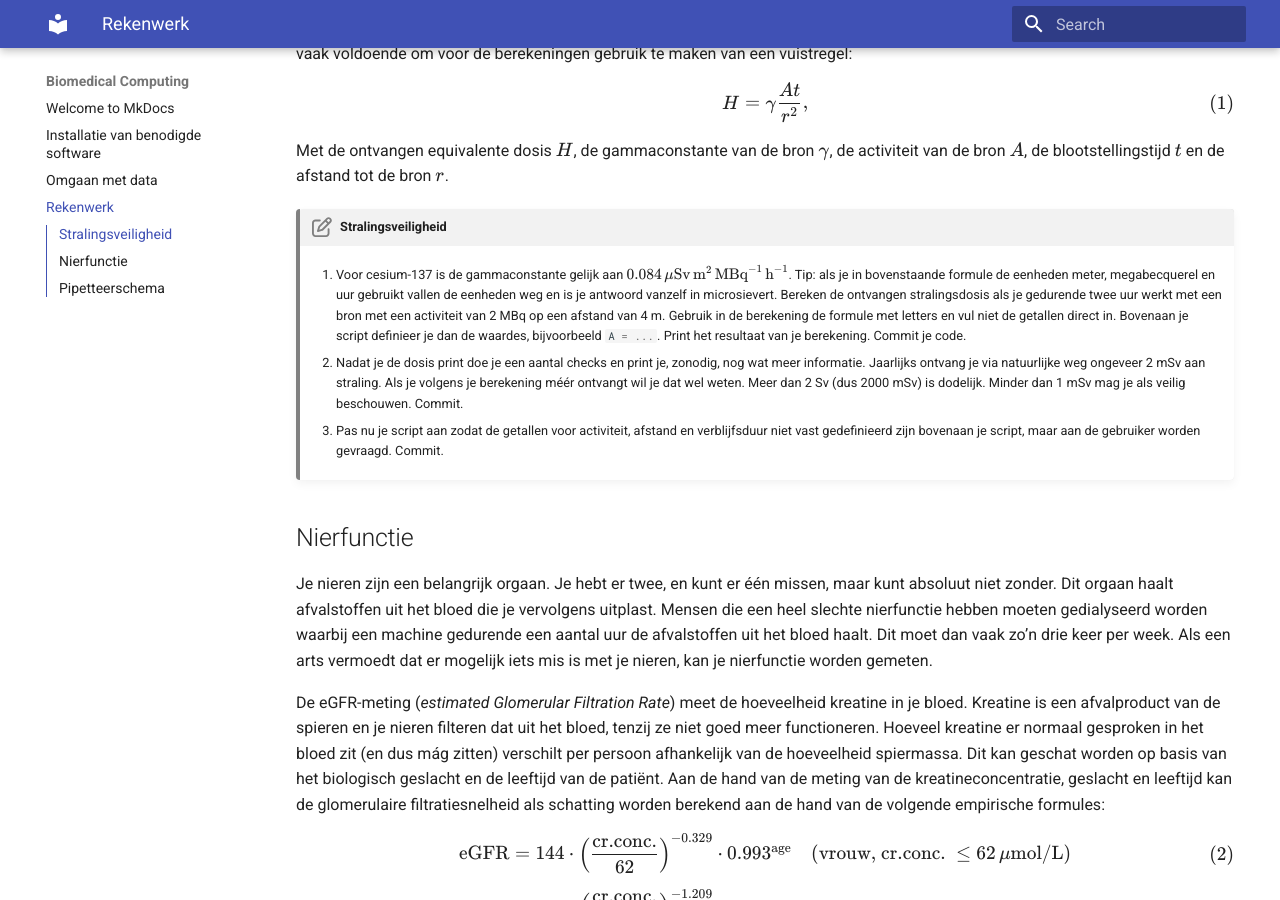
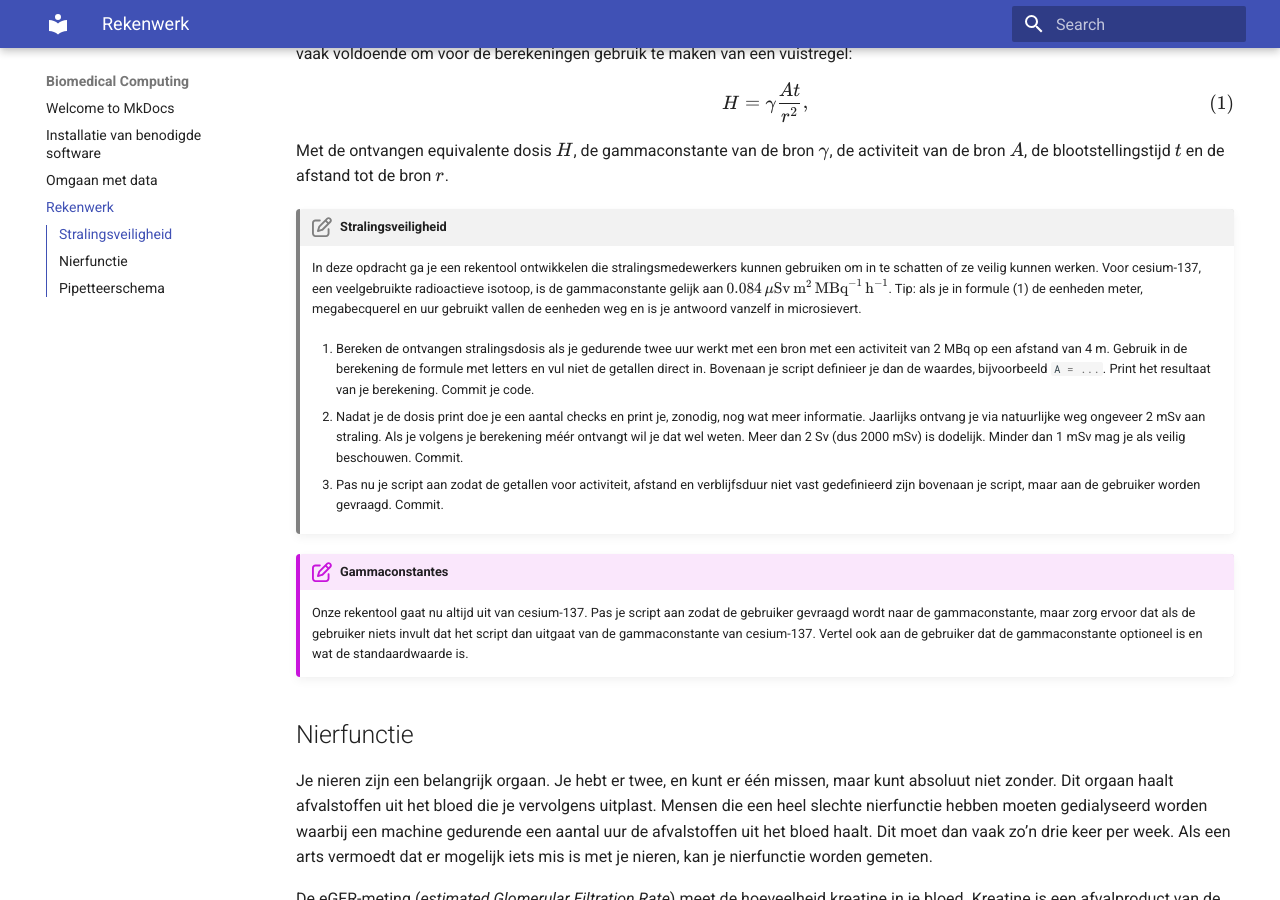
Before and after one commit to NatuurkundePracticumAmsterdam/biomedicalcomputing, an MkDocs documentation site: the page built from docs/rekenwerk.md, in a window 1280 px wide and 900 px high, scrolled down 697 px. Built offline with MkDocs 1.6.1 and Material for MkDocs 9.7.7, drawn with Linux system fonts in a browser that asks for light colours.

Commit message:
Update stralingsveiligheid

```diff
--- a/docs/rekenwerk.md
+++ b/docs/rekenwerk.md
@@ -7,7 +7,7 @@ Het belangrijkste wat je moet weten is hoe je in Python moet optellen, aftrekken
 
 ## Stralingsveiligheid
 
-Ioniserende straling is gevaarlijk, maar kan ook heel nuttig zijn bij de behandeling van tumoren of bij diagnostiek. Het is dan wel belangrijk om ervoor te zorgen dat patiënten en zorgpersoneel  zo min mogelijk straling ontvangen. Daarom zal een tandarts(assistent) ook altijd kort de behandelruimte verlaten op het moment dat er een röntgenfoto van je gebit wordt gemaakt. Doen ze dat niet, dan ontvangen ze de straling van tientallen, zo niet honderden, röntgenfoto’s per jaar. Ook bij het produceren van radioactieve isotopen of bij het doen van wetenschappelijk onderzoek kunnen medewerkers blootgesteld worden aan straling. Bij alfa- en bètastraling is het niet heel ingewikkeld om de medewerkers af te schermen. Bij gammastraling is dat wél een probleem: deze straling heeft een groot doordringend vermogen en is moeilijk af te schermen. Daarom worden regelmatig berekeningen gemaakt om de ontvangen equivalente dosis (in Sievert) te bepalen. Op deze manier kan in de gaten gehouden of een medewerker niet teveel straling ontvangt.
+Ioniserende straling is gevaarlijk, maar kan ook heel nuttig zijn bij de behandeling van tumoren of bij diagnostiek. Het is dan wel belangrijk om ervoor te zorgen dat patiënten en zorgpersoneel zo min mogelijk straling ontvangen. Daarom zal een tandarts(assistent) ook altijd kort de behandelruimte verlaten op het moment dat er een röntgenfoto van je gebit wordt gemaakt. Doen ze dat niet, dan ontvangen ze de straling van tientallen, zo niet honderden, röntgenfoto’s per jaar. Ook bij het produceren van radioactieve isotopen of bij het doen van wetenschappelijk onderzoek kunnen medewerkers blootgesteld worden aan straling. Bij alfa- en bètastraling is het niet heel ingewikkeld om de medewerkers af te schermen. Bij gammastraling is dat wél een probleem: deze straling heeft een groot doordringend vermogen en is moeilijk af te schermen. Daarom worden regelmatig berekeningen gemaakt om de ontvangen equivalente dosis (in Sievert) te bepalen. Op deze manier kan in de gaten gehouden of een medewerker niet teveel straling ontvangt.
 
 Omdat de exacte hoeveelheid ontvangen straling wordt bijgehouden met badges die de medewerkers op hun lichaam dragen is het vaak voldoende om voor de berekeningen gebruik te maken van een vuistregel:
 
@@ -19,11 +19,17 @@ Met de ontvangen equivalente dosis $H$, de gammaconstante van de bron $\gamma$,
 
 !!! opdracht-basis "Stralingsveiligheid"
 
-    1. Voor cesium-137 is de gammaconstante gelijk aan $0.084 \, \mu\text{Sv} \, \text{m}^2 \, \text{MBq}^{-1} \, \text{h}^{-1}$. Tip: als je in bovenstaande formule de eenheden meter, megabecquerel en uur gebruikt vallen de eenheden weg en is je antwoord vanzelf in microsievert. Bereken de ontvangen stralingsdosis als je gedurende twee uur werkt met een bron met een activiteit van 2 MBq op een afstand van 4 m. Gebruik in de berekening de formule met letters en vul niet de getallen direct in. Bovenaan je script definieer je dan de waardes, bijvoorbeeld `#!py A = ...`. Print het resultaat van je berekening. Commit je code.
+    In deze opdracht ga je een rekentool ontwikkelen die stralingsmedewerkers kunnen gebruiken om in te schatten of ze veilig kunnen werken. Voor cesium-137, een veelgebruikte radioactieve isotoop, is de gammaconstante gelijk aan $0.084 \, \mu\text{Sv} \, \text{m}^2 \, \text{MBq}^{-1} \, \text{h}^{-1}$. Tip: als je in formule (1) de eenheden meter, megabecquerel en uur gebruikt vallen de eenheden weg en is je antwoord vanzelf in microsievert.
+
+    1. Bereken de ontvangen stralingsdosis als je gedurende twee uur werkt met een bron met een activiteit van 2 MBq op een afstand van 4 m. Gebruik in de berekening de formule met letters en vul niet de getallen direct in. Bovenaan je script definieer je dan de waardes, bijvoorbeeld `#!py A = ...`. Print het resultaat van je berekening. Commit je code.
 
     2. Nadat je de dosis print doe je een aantal checks en print je, zonodig, nog wat meer informatie. Jaarlijks ontvang je via natuurlijke weg ongeveer 2 mSv aan straling. Als je volgens je berekening méér ontvangt wil je dat wel weten. Meer dan 2 Sv (dus 2000 mSv) is dodelijk. Minder dan 1 mSv mag je als veilig beschouwen. Commit.
 
     3. Pas nu je script aan zodat de getallen voor activiteit, afstand en verblijfsduur niet vast gedefinieerd zijn bovenaan je script, maar aan de gebruiker worden gevraagd. Commit.
+
+!!! opdracht-meer "Gammaconstantes"
+
+    Onze rekentool gaat nu altijd uit van cesium-137. Pas je script aan zodat de gebruiker gevraagd wordt naar de gammaconstante, maar zorg ervoor dat als de gebruiker niets invult dat het script dan uitgaat van de gammaconstante van cesium-137. Vertel ook aan de gebruiker dat de gammaconstante optioneel is en wat de standaardwaarde is.
 
 ## Nierfunctie
 
```
